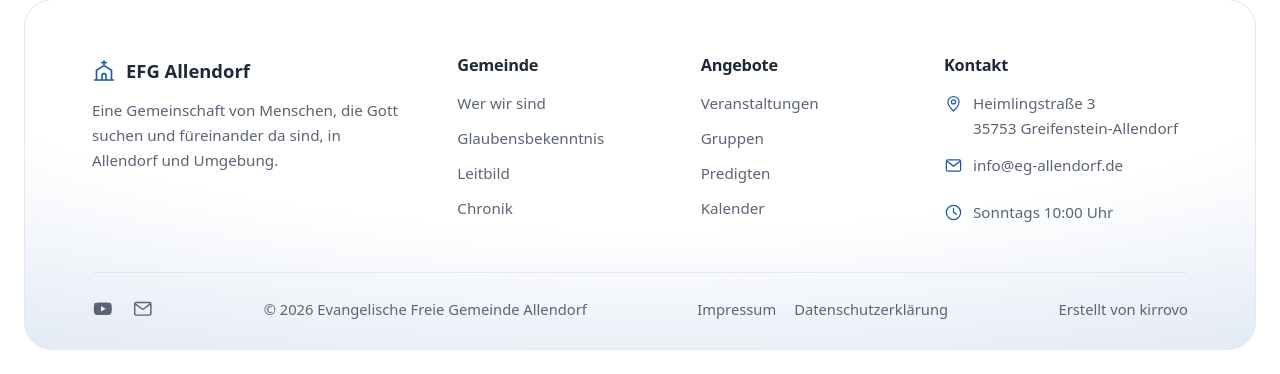
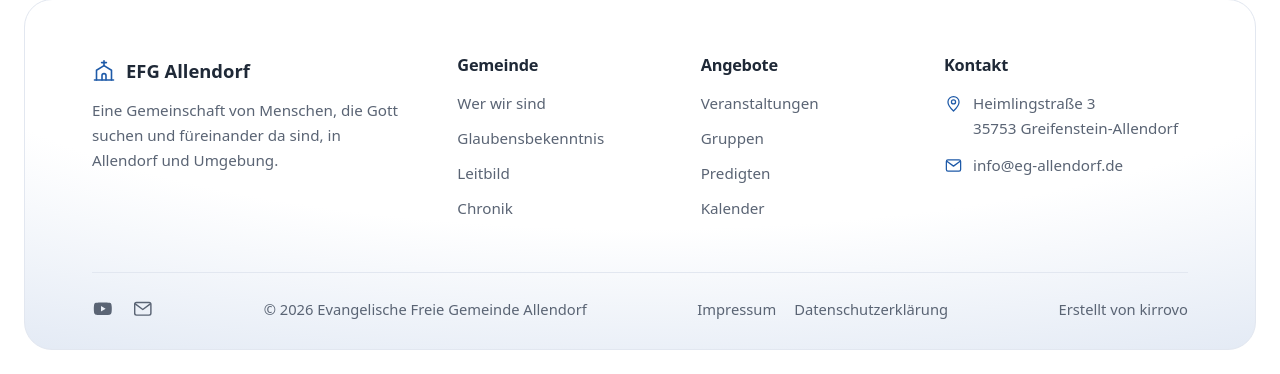
Before and after one commit to kirrovo/efgallendorf, a WordPress theme: template wordpress-theme/efg-allendorf/page.php in a window 1280 px wide. Shown: the part 536-910 px from the top of the page. Run offline with PHP 8.4 and a stand-in for WordPress, Linux system fonts and the light colour scheme; the site name, menu and one post (Sample post) are stand-ins, and other content is empty.

Commit message:
Sonntagszeit mit Uhrsymbol aus dem Footer entfernen

```diff
--- a/nav.js
+++ b/nav.js
@@ -199,7 +199,6 @@ function renderFooter(depth) {
             <ul class="footer-kontakt">
               <li>${ico('ort')}<span>Heimlingstraße 3<br />35753 Greifenstein-Allendorf</span></li>
               <li>${ico('mail')}<a href="#" class="ob-email" data-em="aW5mb0BlZy1hbGxlbmRvcmYuZGU=" rel="nofollow"></a></li>
-              <li>${ico('uhr')}<span>Sonntags 10:00 Uhr</span></li>
             </ul>
           </div>
         </div>
--- a/wordpress-theme/efg-allendorf/footer.php
+++ b/wordpress-theme/efg-allendorf/footer.php
@@ -52,7 +52,6 @@ $gruppen_url = get_post_type_archive_link( 'gruppe' );
 					<ul class="footer-kontakt">
 						<li><?php efga_ico( 'ort' ); ?><span>Heimlingstraße 3<br />35753 Greifenstein-Allendorf</span></li>
 						<li><?php efga_ico( 'mail' ); ?><?php efga_email( 'info@eg-allendorf.de' ); ?></li>
-						<li><?php efga_ico( 'uhr' ); ?><span>Sonntags 10:00 Uhr</span></li>
 					</ul>
 				</div>
 			</div>
--- a/wordpress-theme/efg-allendorf/functions.php
+++ b/wordpress-theme/efg-allendorf/functions.php
@@ -9,7 +9,7 @@ if ( ! defined( 'ABSPATH' ) ) {
 	exit; // Direktaufruf verhindern.
 }
 
-define( 'EFGA_VERSION', '1.0.11' );
+define( 'EFGA_VERSION', '1.0.12' );
 
 /* ════════════════════════════════════════════════════════
    1. THEME-SETUP
--- a/wordpress-theme/efg-allendorf/style.css
+++ b/wordpress-theme/efg-allendorf/style.css
@@ -4,7 +4,7 @@ Theme URI: https://scaleyourvision1-lab.github.io/efgallendorf/
 Author: Evangelische Freie Gemeinde Allendorf
 Author URI: https://www.eg-allendorf.de
 Description: Klassisches WordPress-Theme der Evangelischen Freien Gemeinde Allendorf. Enthält Custom Post Types für Gruppen und Veranstaltungen, einen Webcrawler-Schutz für Kontaktdaten sowie alle Unterseiten (Wer wir sind, Gruppen, Gottesdienst Live, Kontakt, Impressum, Datenschutz).
-Version: 1.0.11
+Version: 1.0.12
 Requires at least: 6.0
 Tested up to: 6.5
 Requires PHP: 7.4
```
Also changed, not shown: 1 other file.
